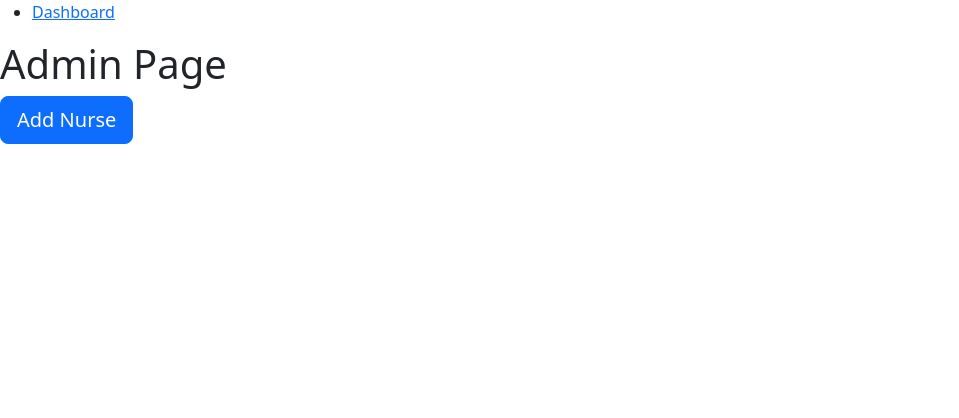
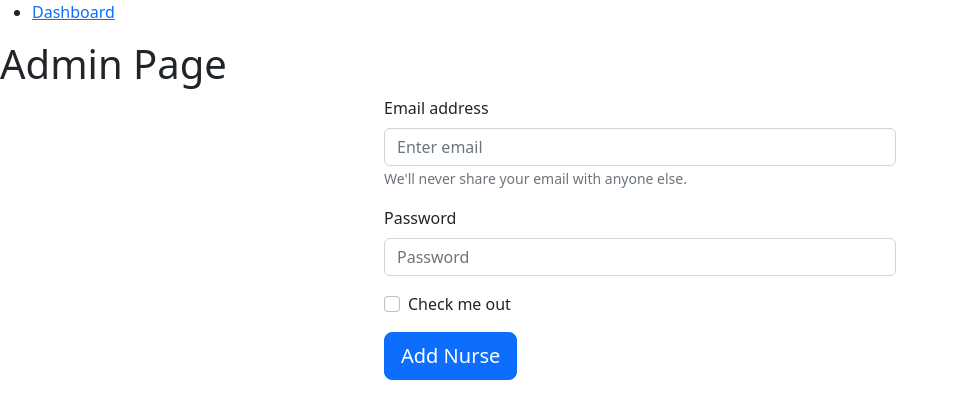
Before and after one commit to aaryannipane/SHAN, a React (Create React App) app in the folder frontend/: page /Admin in a window 1280 px wide. Shown: the top 418 px of the page, without its empty margins (0-959 px from the left). Built offline with nearby package versions, Linux system fonts and the light colour scheme.

Commit message:
frontend update

```diff
--- a/frontend/src/App.js
+++ b/frontend/src/App.js
@@ -37,7 +37,6 @@ function App() {
 
   return (
     <>
-
     <BrowserRouter>
         <Navbar />
             <Routes>
@@ -71,7 +70,7 @@ function App() {
 
              </Routes>
              </BrowserRouter>
-    </>
+       </>
   );
 }
 
--- a/frontend/src/Componants/pages/Admin.js
+++ b/frontend/src/Componants/pages/Admin.js
@@ -7,7 +7,23 @@ const Admin = () => {
     return (
         <>
 <h1>Admin Page</h1>
-<div className="mb-2">
+<Form style={{width:"40%",margin:"auto"}}>
+      <Form.Group className="mb-3" controlId="formBasicEmail">
+        <Form.Label>Email address</Form.Label>
+        <Form.Control type="email" placeholder="Enter email" />
+        <Form.Text className="text-muted">
+          We'll never share your email with anyone else.
+        </Form.Text>
+      </Form.Group>
+
+      <Form.Group className="mb-3" controlId="formBasicPassword">
+        <Form.Label>Password</Form.Label>
+        <Form.Control type="password" placeholder="Password" />
+      </Form.Group>
+      <Form.Group className="mb-3" controlId="formBasicCheckbox">
+        <Form.Check type="checkbox" label="Check me out" />
+      </Form.Group>
+      <div className="mb-2">
         <Button variant="primary" size="lg" onClick={()=>{
     navigate("/Post")
    }}>
@@ -15,6 +31,8 @@ const Admin = () => {
         </Button>{' '}
 
       </div>
+    </Form>
+
 
         </>
     );
```
